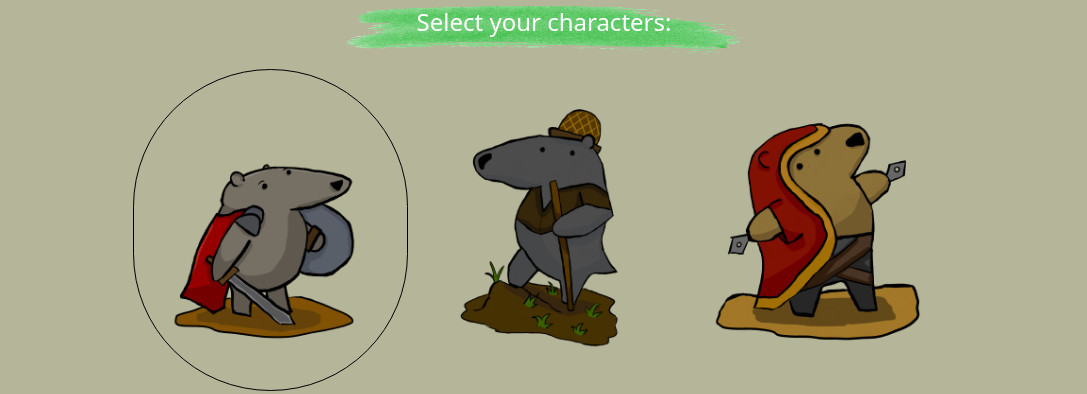
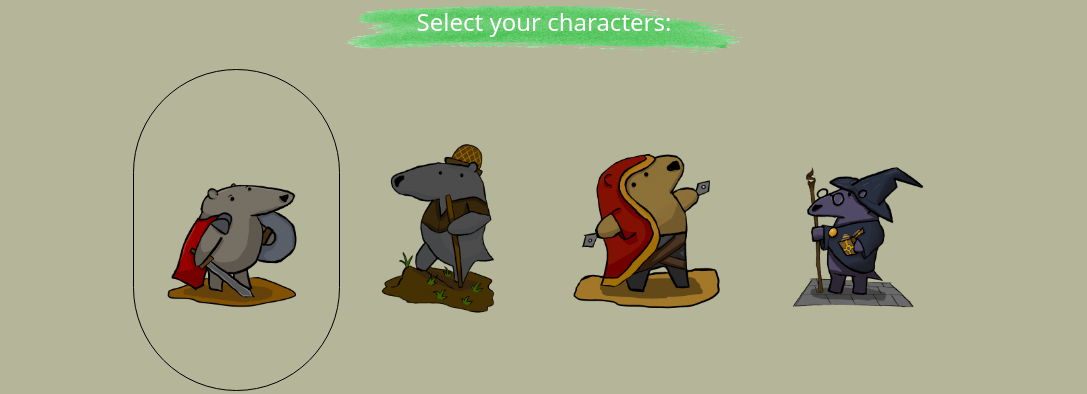
Before and after one commit to Big-Dyl/IrvineHacks2025, a React (Vite) app in the folder frontend/: page / in a window 1280 px wide. Shown: the part 466-860 px from the top of the page, without its empty margins (96-1183 px from the left). Built offline with nearby package versions, Linux system fonts and the light colour scheme; no server answers.

Commit message:
Wizard added

```diff
--- a/frontend/src/App.tsx
+++ b/frontend/src/App.tsx
@@ -18,6 +18,7 @@ import Pioneer from "./assets/PeterAnteater-new_canvas.png"
 import Rouge from "./assets/Rouge.png"
 import Peter from "./assets/Peter_AntEater.png"
 import Brush from "./assets/green.png"
+import Wizard from "./assets/WizardAnteater.png"
 
 function App() {
   const [selectedChar, setSelectedChar] = useState(0);
@@ -125,6 +126,17 @@ function App() {
             </HoverCardContent>
           </HoverCard>
 
+          <HoverCard>
+            <HoverCardTrigger>
+            <img src={Wizard} className={`w-80 h-80 object-contain p-4 ${choice==3? 'rounded-full outline-1' : ''}` } onClick={()=>{setChoice(3); setSelectedChar(3);}}/>
+              <div className='flex justify-center font-serif text-2xl'>Wizard</div>
+            </HoverCardTrigger>
+            <HoverCardContent className='bg-white'>
+              <div className='text-2xl font-serif'>Wizard Anteater</div>
+              <div>Get random bonus and punishment.</div>
+            </HoverCardContent>
+          </HoverCard>
+
         </div>
       </div>
     </>
```
Also changed, not shown: frontend/src/assets/WizardAnteater.png (added), frontend/src/game/sidebar.tsx (added).
